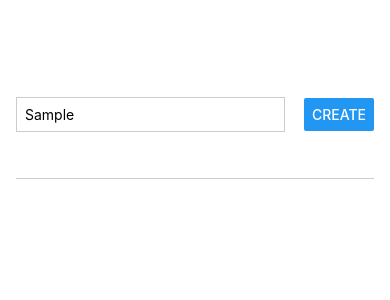
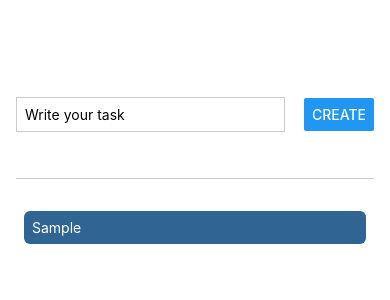
Before and after one commit to Borys-Mch/todo-mobile, a React Native app: screen / in a window 390 px wide. Both pictures are taken after typing "Sample" into the empty fields and a click on the button "CREATE". Shown: the top 300 px of the page. Built offline with nearby package versions, Linux system fonts and the light colour scheme.

Commit message:
Added props on component

```diff
--- a/App.js
+++ b/App.js
@@ -6,7 +6,7 @@ import TodoItem from "./components/TodoItem";
 export default function App() {
   const [todos, setTodos] = useState([]);
 
-  function addTodoHandler() {
+  function addTodoHandler(enteredTodoText) {
     setTodos((currentTodos) => [
       ...currentTodos,
       { text: enteredTodoText, id: Math.random().toString() },
--- a/components/TodoInput.js
+++ b/components/TodoInput.js
@@ -1,14 +1,17 @@
 import { useState } from "react";
 import { StyleSheet, View, TextInput, Button } from "react-native";
 
-function TodoInput() {
+function TodoInput(props) {
   const [enteredTodoText, setEnteredTodoText] = useState("");
 
   function todoInputHandler(enteredText) {
     setEnteredTodoText(enteredText);
   }
 
-  function addTodoHandler() {}
+  function addTodoHandler() {
+    props.onAddTodo(enteredTodoText);
+    setEnteredTodoText("");
+  }
 
   return (
     <View style={styles.inputContainer}>
--- a/components/TodoItem.js
+++ b/components/TodoItem.js
@@ -1,9 +1,9 @@
-import { StyleSheet, View, Text, Pressable } from "react-native";
+import { StyleSheet, View, Text } from "react-native";
 
-function TodoItem() {
+function TodoItem(props) {
   return (
     <View style={styles.todoItem}>
-      <Text style={styles.todoText}></Text>
+      <Text style={styles.todoText}>{props.text}</Text>
     </View>
   );
 }
```
